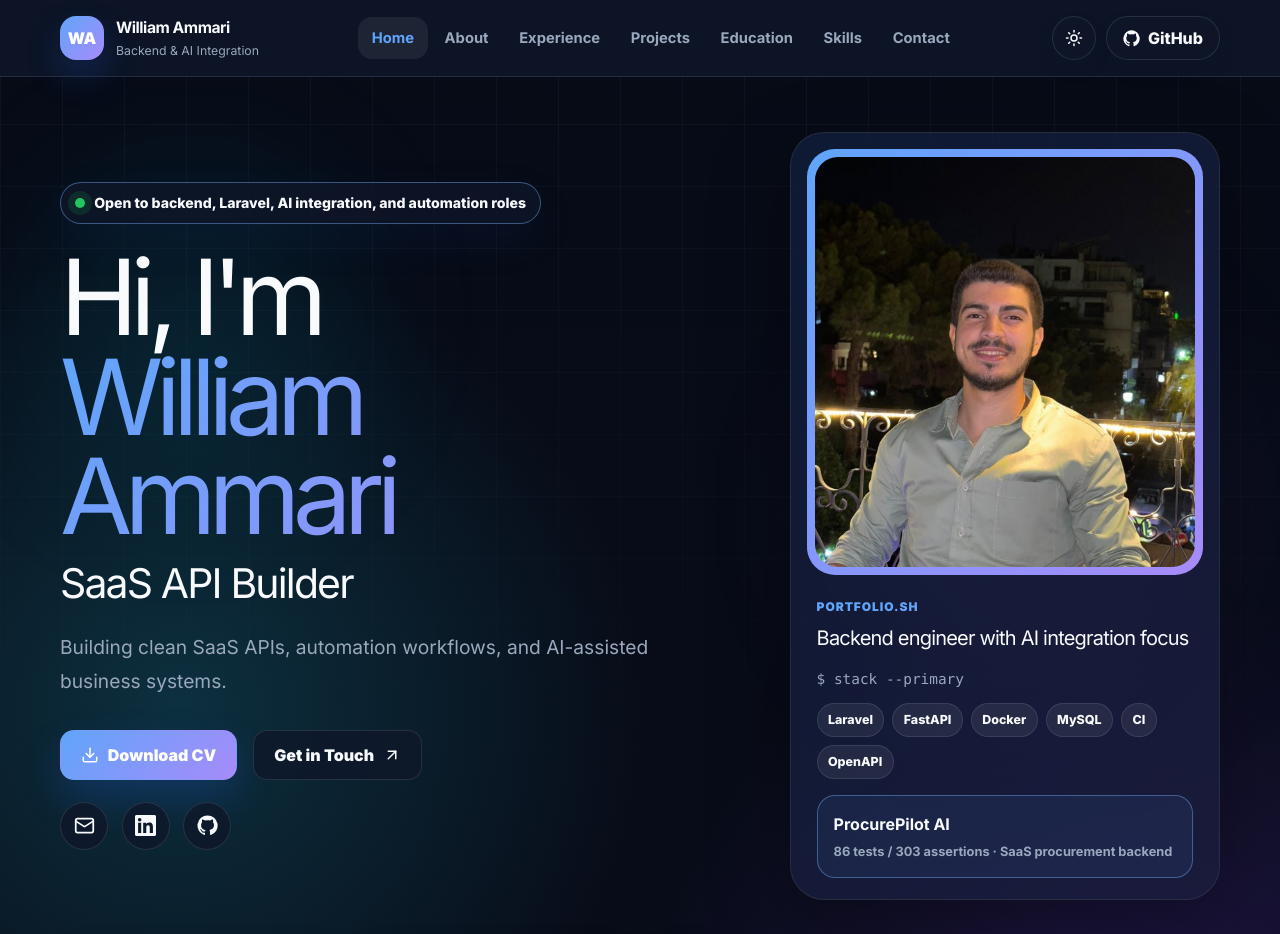
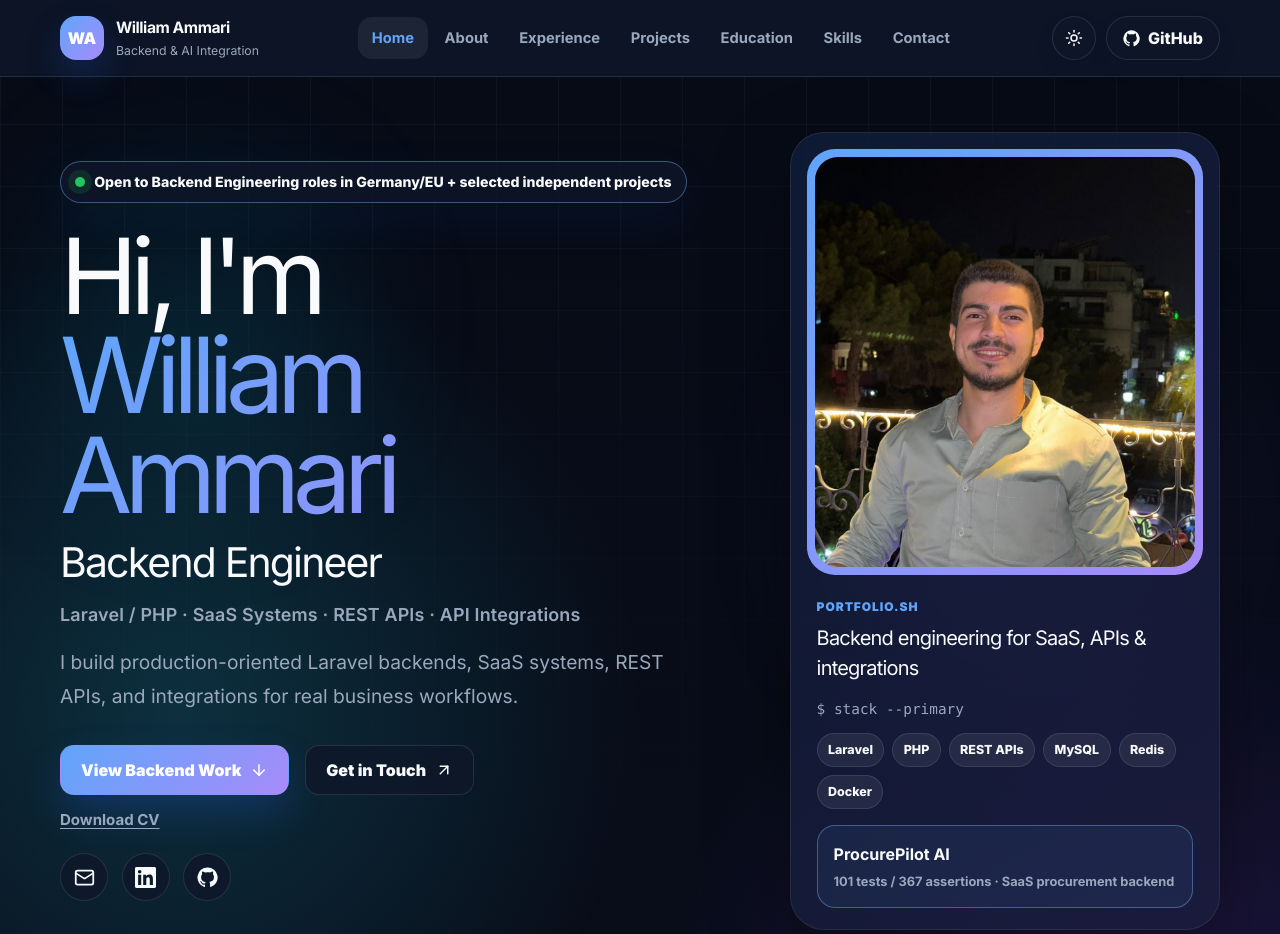
Before and after one commit to Will-ammari/william-portfolio, a React (Vite) app: page / in a window 1280 px wide. Shown: the top 934 px of the page. Built offline with nearby package versions, Linux system fonts and the light colour scheme.

Commit message:
modified portfolio

```diff
--- a/index.html
+++ b/index.html
@@ -5,9 +5,9 @@
     <meta name="viewport" content="width=device-width, initial-scale=1.0" />
     <meta
       name="description"
-      content="William Ammari - Laravel Backend Developer and AI Integration Engineer portfolio for API-first SaaS, automation, and compliance-aware workflows."
+      content="William Ammari - Backend Engineer specializing in Laravel/PHP, SaaS systems, REST APIs, API integrations, and business automation."
     />
-    <title>William Ammari | Laravel Backend & AI Integration Engineer</title>
+    <title>William Ammari | Backend Engineer · Laravel/PHP · SaaS & APIs</title>
   </head>
   <body>
     <div id="root"></div>
--- a/src/main.jsx
+++ b/src/main.jsx
@@ -10,7 +10,6 @@ import {
   CheckCircle2,
   Code2,
   Database,
-  Download,
   Mail,
   MapPin,
   Menu,
@@ -44,8 +43,8 @@ function LinkedinIcon({ size = 20 }) {
 const personalInfo = {
   name: 'William Ammari',
   initials: 'WA',
-  role: 'Laravel Backend Developer & AI Integration Engineer',
-  headline: 'Building clean SaaS APIs, automation workflows, and AI-assisted business systems.',
+  role: 'Backend Engineer',
+  headline: 'I build production-oriented Laravel backends, SaaS systems, REST APIs, and integrations for real business workflows.',
   location: 'Damascus, Syria | Open to remote backend roles in Germany and Europe',
   email: 'will.ammari007@gmail.com',
   github: 'https://github.com/Will-ammari',
@@ -64,13 +63,6 @@ const navItems = [
   { label: 'Contact', href: '#contact' },
 ];
 
-const typeLines = [
-  'Laravel Backend Developer',
-  'AI Integration Engineer',
-  'SaaS API Builder',
-  'Automation Workflow Developer',
-];
-
 const socials = [
   { label: 'Email', icon: Mail, href: `mailto:${personalInfo.email}` },
   { label: 'LinkedIn', icon: LinkedinIcon, href: personalInfo.linkedin },
@@ -79,7 +71,7 @@ const socials = [
 
 const stats = [
   { value: '3', label: 'Flagship projects' },
-  { value: '86+', label: 'Tests in flagship API' },
+  { value: '101+', label: 'Tests in flagship API' },
   { value: 'B2', label: 'English' },
   { value: 'A1', label: 'German learning' },
 ];
@@ -93,7 +85,7 @@ const projects = [
       'Production-style Laravel backend for AI-assisted procurement management: purchase requests, supplier quotes, quote analysis, comparison, approvals, invoices, VAT, scorecards, audit logs, and attachments.',
     impact: 'Built as a complete API-first SaaS backend with clean MVC, service layer, policies, Docker, CI, OpenAPI, Postman, and FastAPI integration.',
     tech: ['Laravel', 'PHP 8.3', 'Sanctum', 'MySQL', 'FastAPI', 'Docker', 'CI'],
-    metrics: ['86 tests', '303 assertions', 'OpenAPI docs'],
+    metrics: ['101 tests', '367 assertions', 'OpenAPI docs'],
     github: 'https://github.com/Will-ammari/procurepilot-ai',
     accent: 'cyan',
   },
@@ -197,39 +189,6 @@ const fadeUp = {
   visible: { opacity: 1, y: 0 },
 };
 
-function useTypewriter(words) {
-  const [wordIndex, setWordIndex] = useState(0);
-  const [text, setText] = useState('');
-  const [deleting, setDeleting] = useState(false);
-
-  useEffect(() => {
-    const current = words[wordIndex];
-    const speed = deleting ? 26 : 48;
-    const pause = text === current && !deleting ? 1100 : 0;
-
-    const timeout = setTimeout(() => {
-      if (!deleting && text.length < current.length) {
-        setText(current.slice(0, text.length + 1));
-        return;
-      }
-      if (!deleting && text.length === current.length) {
-        setDeleting(true);
-        return;
-      }
-      if (deleting && text.length > 0) {
-        setText(current.slice(0, text.length - 1));
-        return;
-      }
-      setDeleting(false);
-      setWordIndex((index) => (index + 1) % words.length);
-    }, speed + pause);
-
-    return () => clearTimeout(timeout);
-  }, [deleting, text, wordIndex, words]);
-
-  return text;
-}
-
 function Header({ theme, setTheme }) {
   const [open, setOpen] = useState(false);
   const [active, setActive] = useState('Home');
@@ -298,8 +257,6 @@ function Header({ theme, setTheme }) {
 }
 
 function Hero() {
-  const typed = useTypewriter(typeLines);
-
   return (
     <section id="home" className="hero-section">
       <div className="hero-bg-grid" />
@@ -308,21 +265,24 @@ function Hero() {
 
       <div className="hero-shell">
         <motion.div className="hero-copy" initial="hidden" animate="visible" variants={fadeUp} transition={{ duration: 0.55 }}>
-          <div className="availability"><span /> Open to backend, Laravel, AI integration, and automation roles</div>
+          <div className="availability"><span /> Open to Backend Engineering roles in Germany/EU + selected independent projects</div>
           <h1>
             Hi, I'm <span>William Ammari</span>
           </h1>
-          <h2>{typed}<b>|</b></h2>
+          <h2>Backend Engineer</h2>
+          <div className="hero-specialties">Laravel / PHP · SaaS Systems · REST APIs · API Integrations</div>
           <p>{personalInfo.headline}</p>
 
           <div className="hero-actions">
-            <a className="btn primary" href={personalInfo.cv} download>
-              <Download size={18} /> Download CV
+            <a className="btn primary" href="#projects">
+              View Backend Work <ArrowDown size={18} />
             </a>
             <a className="btn secondary" href="#contact">
               Get in Touch <ArrowUpRight size={18} />
             </a>
           </div>
+
+          <a className="hero-cv-link" href={personalInfo.cv} download>Download CV</a>
 
           <div className="social-row" aria-label="Social links">
             {socials.map((social) => (
@@ -340,14 +300,14 @@ function Hero() {
             </div>
             <div className="profile-content">
               <span className="eyebrow">portfolio.sh</span>
-              <h3>Backend engineer with AI integration focus</h3>
+              <h3>Backend engineering for SaaS, APIs & integrations</h3>
               <div className="terminal-line">$ stack --primary</div>
               <div className="stack-pills">
-                {['Laravel', 'FastAPI', 'Docker', 'MySQL', 'CI', 'OpenAPI'].map((item) => <span key={item}>{item}</span>)}
+                {['Laravel', 'PHP', 'REST APIs', 'MySQL', 'Redis', 'Docker'].map((item) => <span key={item}>{item}</span>)}
               </div>
               <div className="terminal-card">
                 <strong>ProcurePilot AI</strong>
-                <small>86 tests / 303 assertions · SaaS procurement backend</small>
+                <small>101 tests / 367 assertions · SaaS procurement backend</small>
               </div>
             </div>
           </div>
--- a/src/styles.css
+++ b/src/styles.css
@@ -192,6 +192,13 @@ a { color: inherit; text-decoration: none; }
   color: var(--text);
 }
 .hero-copy h2 b { color: var(--blue); font-weight: 500; animation: blink 0.9s step-end infinite; }
+.hero-specialties {
+  margin-top: 0.6rem;
+  color: var(--muted);
+  font-size: clamp(1rem, 1.5vw, 1.12rem);
+  font-weight: 600;
+  letter-spacing: 0.01em;
+}
 @keyframes blink { 50% { opacity: 0; } }
 .hero-copy p {
   max-width: 650px;
@@ -201,6 +208,16 @@ a { color: inherit; text-decoration: none; }
   line-height: 1.75;
 }
 .hero-actions { display: flex; flex-wrap: wrap; gap: 1rem; margin-top: 2rem; }
+.hero-cv-link {
+  display: inline-block;
+  margin-top: 0.85rem;
+  color: var(--muted);
+  font-size: 0.94rem;
+  font-weight: 700;
+  text-decoration: underline;
+  text-underline-offset: 0.22em;
+}
+.hero-cv-link:hover { color: var(--text); }
 .btn {
   min-height: 50px;
   display: inline-flex; align-items: center; justify-content: center; gap: 0.55rem;
```
